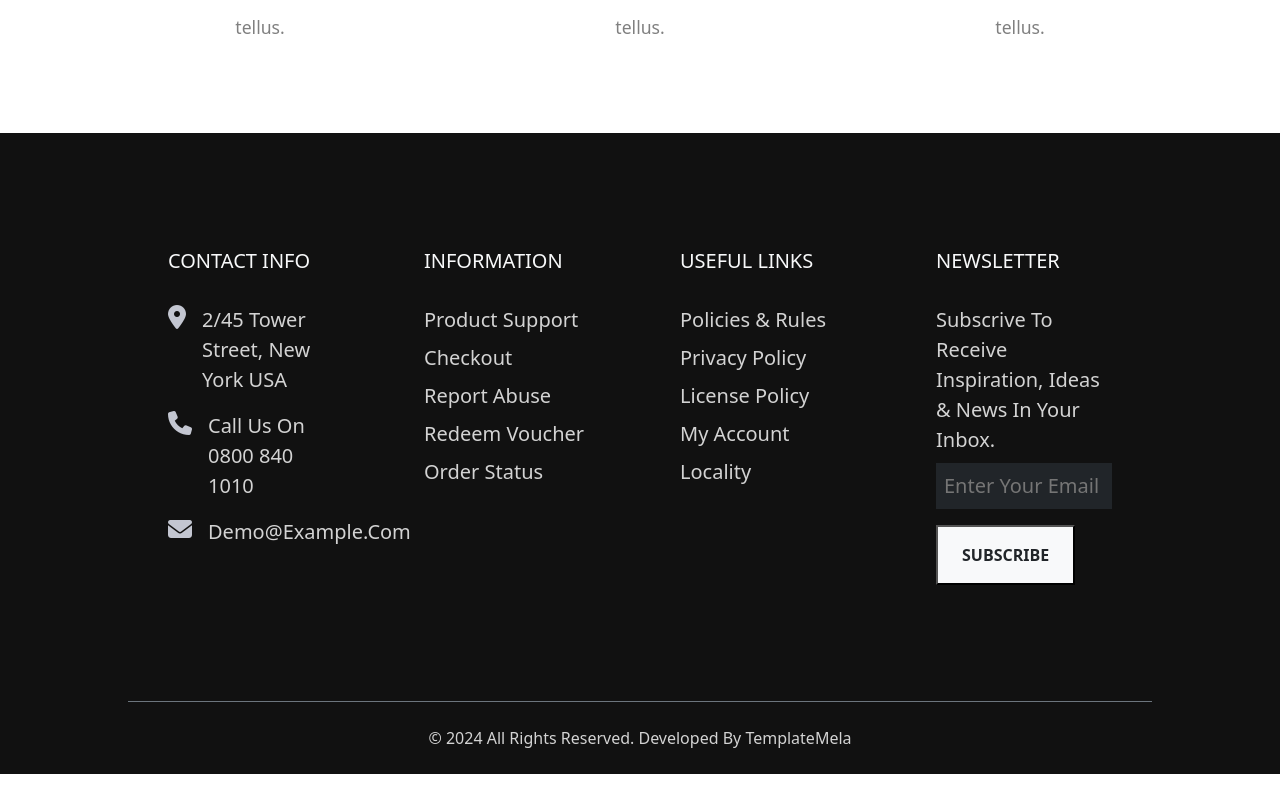
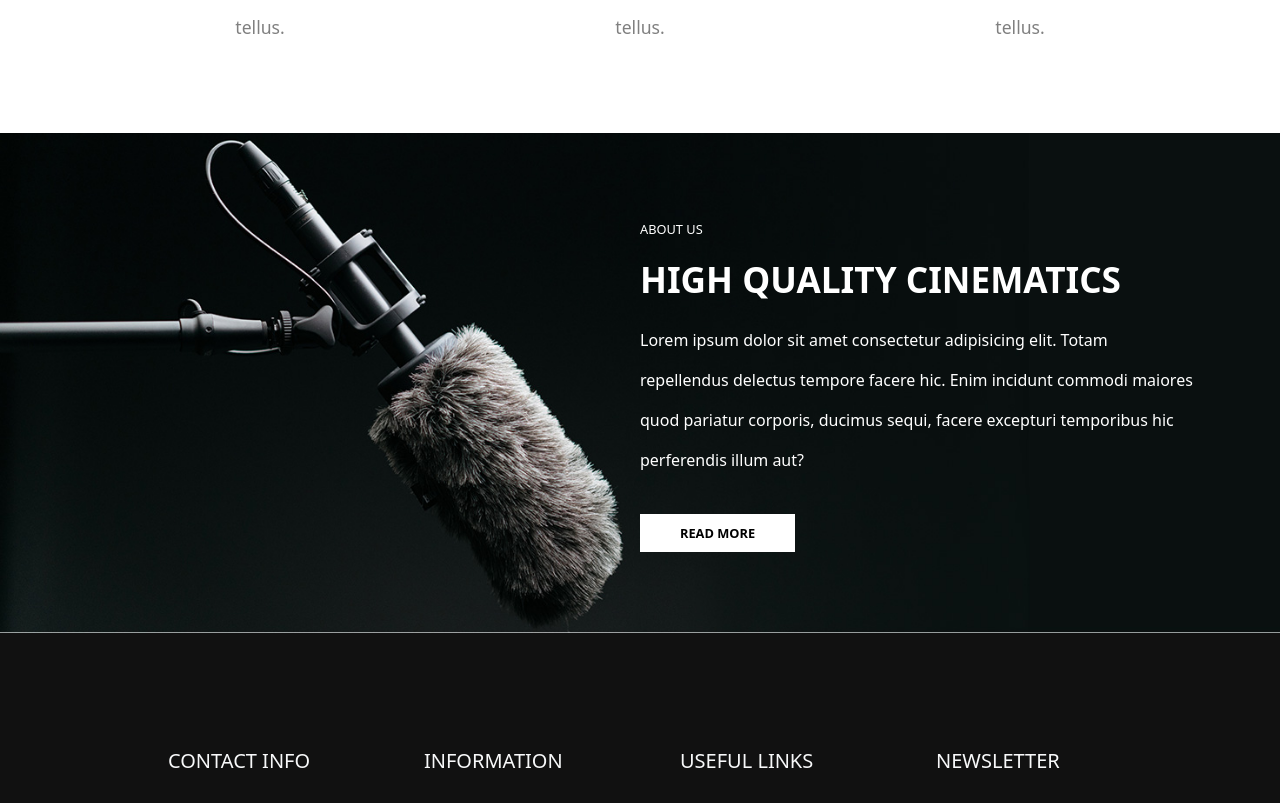
Before and after one commit to JordanRomagnoli/proj-html-vuejs, a Vue app: page / in a window 1280 px wide. Shown: the part 1544-2347 px from the top of the page. Before the commit the page ends 2318 px from the top, so only its background shows below. Built offline with nearby package versions, Linux system fonts and the light colour scheme.

Commit message:
- ADD section

```diff
--- a/src/components/JumbotronCarusell.vue
+++ b/src/components/JumbotronCarusell.vue
@@ -78,6 +78,7 @@
     .jumbotron{
         background-size: cover;
         background-position: center;
+        transition: all .6s ease-in;
 
         > div{
             background-color: rgba(0, 0, 0, 0.5);
--- a/src/pages/HomePage.vue
+++ b/src/pages/HomePage.vue
@@ -52,7 +52,7 @@
 
 <template>
     <JumbotronCarusell/>
-    <section>
+    <section class="our-work">
         <div class="container text-center">
             <h6>
                 pelicula studio
@@ -70,12 +70,36 @@
             </div>
         </div>
     </section>
+
+    <section class="about-us">
+        <div>
+            <div class="container">
+                <div class="row g-0 ">
+                    <div class="col-6">
+                        <h3>
+                            about us
+                        </h3>
+
+                        <h2>
+                            high quality cinematics
+                        </h2>
+
+                        <p>
+                            Lorem ipsum dolor sit amet consectetur adipisicing elit. Totam repellendus delectus tempore facere hic. Enim incidunt commodi maiores quod pariatur corporis, ducimus sequi, facere excepturi temporibus hic perferendis illum aut?
+                        </p>
+
+                        <a>read more</a>
+                    </div>
+                </div>
+            </div>
+        </div>
+    </section>
+
 </template>
 
 <style lang="scss" scoped>
-   section{
+   .our-work{
     padding: 40px 0;
-    min-height: 500px;
     margin-top: 40px;
 
     .container{
@@ -94,4 +118,60 @@
         }
     }
    }
+
+   .about-us{
+    background-color: #0a1010;
+    background-image: url(../assets/img/About-Us.jpg);
+    background-size: cover;
+    background-repeat: no-repeat;
+    background-position: left;
+        > div{
+
+        .row{
+            justify-content: flex-end;
+            align-items: center;
+            min-height: 500px;
+                .col-6{
+                    color: white;
+
+                    >h3,h2,a{
+                        text-transform: uppercase;
+                        margin-bottom: 20px;
+                    }
+
+                    > h3{
+                        font-size: 0.8rem;
+                    }
+                    > h2{
+                        font-size: 2.2rem;
+                        font-weight: bold;
+                    }
+                    >p{
+                        line-height: 40px;
+                        font-weight: 500;
+                        margin-bottom: 40px;
+
+                    }
+
+                    > a{
+                        background-color: white;
+                        cursor: pointer;
+                        color: black;
+                        padding: 10px 40px;
+                        font-size: 0.8rem;
+                        border: none;
+                        text-decoration: none;
+                        font-weight: bold;
+                        transition: all .2s ease-in-out;
+                        &:hover{
+                            background-color: black;
+                            color: white;
+                            border: 1px solid white;
+                        }
+                    }
+                }
+        }
+    }
+   }
+
 </style>
```
